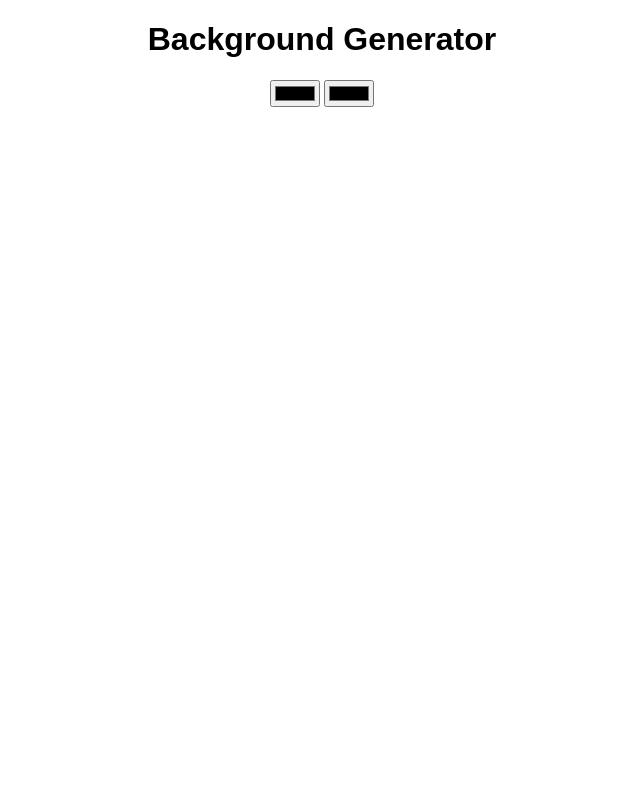
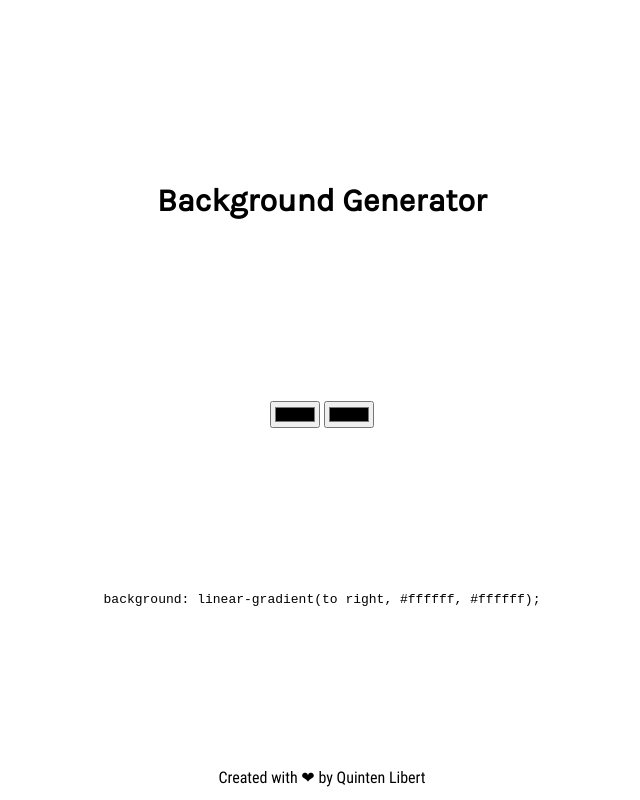
Before and after one commit to libertquinten/gradient-generator, a website: page index.html in a window 1280 px wide. Shown: the whole page, without its empty margins (318-958 px from the left). Drawn offline with Linux system fonts and the light colour scheme.

Commit message:
Making use of flexbox to improve UI, adding footer.

```diff
--- a/index.html
+++ b/index.html
@@ -10,19 +10,24 @@
 </head>
 
 <body class="background">
-    <h1 class="titleText">Background Generator</h1>
+    <div class="contentContainer">
+
+        <h1 class="titleText flexItem">Background Generator</h1>
 
 
-    <div class="colorInputContainer">
+        <div class="colorInputContainer flexItem">
             <input type="color" name="color1" class="color1">
             <input type="color" name="color2" class="color2">
         </div>
 
-    <div class="CSSCodeContainer">
-        <code class="CSSCode"></code>
+        <div class="CSSCodeContainer flexItem">
+            <code class="CSSCode">background: linear-gradient(to right, #ffffff, #ffffff);</code>
         </div>
 
+
         <script src="./script.js"></script>
+    </div>
+    <footer> Created with ❤ by Quinten Libert</footer>
 </body>
 
 </html>
--- a/style.css
+++ b/style.css
@@ -1,12 +1,32 @@
-.titleText{
-    text-align: center;
-    font-family: sans-serif;
+@font-face{
+    font-family: Karla;
+    src: url(./fonts/Karla-Regular.ttf);
 }
-.colorInputContainer{
-    text-align: center;
+@font-face{
+    font-family: RobotoCondensed;
+    src:url(./fonts/RobotoCondensed-Regular.ttf);
+}
+html,body{
+    height: 100%;
+    margin:0;
+    font-family: Karla;
 }
 
-.CSSCodeContainer{
+footer{
     text-align: center;
-    padding-top:10px;
+    font-family:RobotoCondensed ;
 }
+.contentContainer{
+    min-height: 96vh;
+    display: flex;
+    flex-direction: column;
+    align-items: center;
+    justify-content: space-evenly;
+}
+
+.flexItem{
+
+}
+.titleText{
+
+}
```
Also changed, not shown: fonts/Karla-Regular.ttf (added), fonts/RobotoCondensed-Regular.ttf (added). Lines whose indentation alone changed are shown as unchanged.
